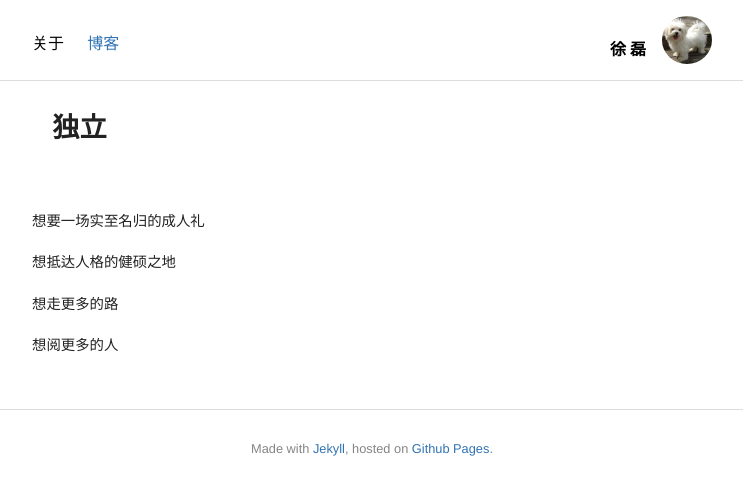
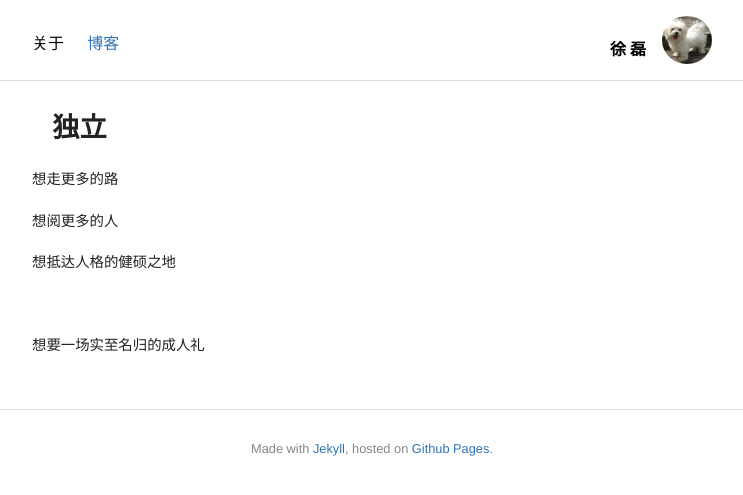
Before and after one commit to shirleysteve/1, a Jekyll site: the page built from index.html, in a window 1280 px wide. Shown: the top 495 px of the page, without its empty margins (268-1011 px from the left). Built offline with Jekyll 4.4.1, drawn with Linux system fonts in a browser that asks for light colours; nearby versions of some CDN libraries.

Commit message:
Update index.html

```diff
--- a/index.html
+++ b/index.html
@@ -26,18 +26,18 @@ description: 人格的建设地
     I can be your <strong itemprop="role">interim CTO</strong>.<!--  in <span itemprop="location">Paris</span>. -->
   </p>
 
-
-  <p>
-想要一场实至名归的成人礼
- </p>
-<p>
-想抵达人格的健硕之地
- </p>
-
  <p>
 想走更多的路
  </p>
  <p>
 想阅更多的人
 </p>
+
+<p>
+想抵达人格的健硕之地
+ </p>
+  <p>
+想要一场实至名归的成人礼
+ </p>
+
 </section>
```
